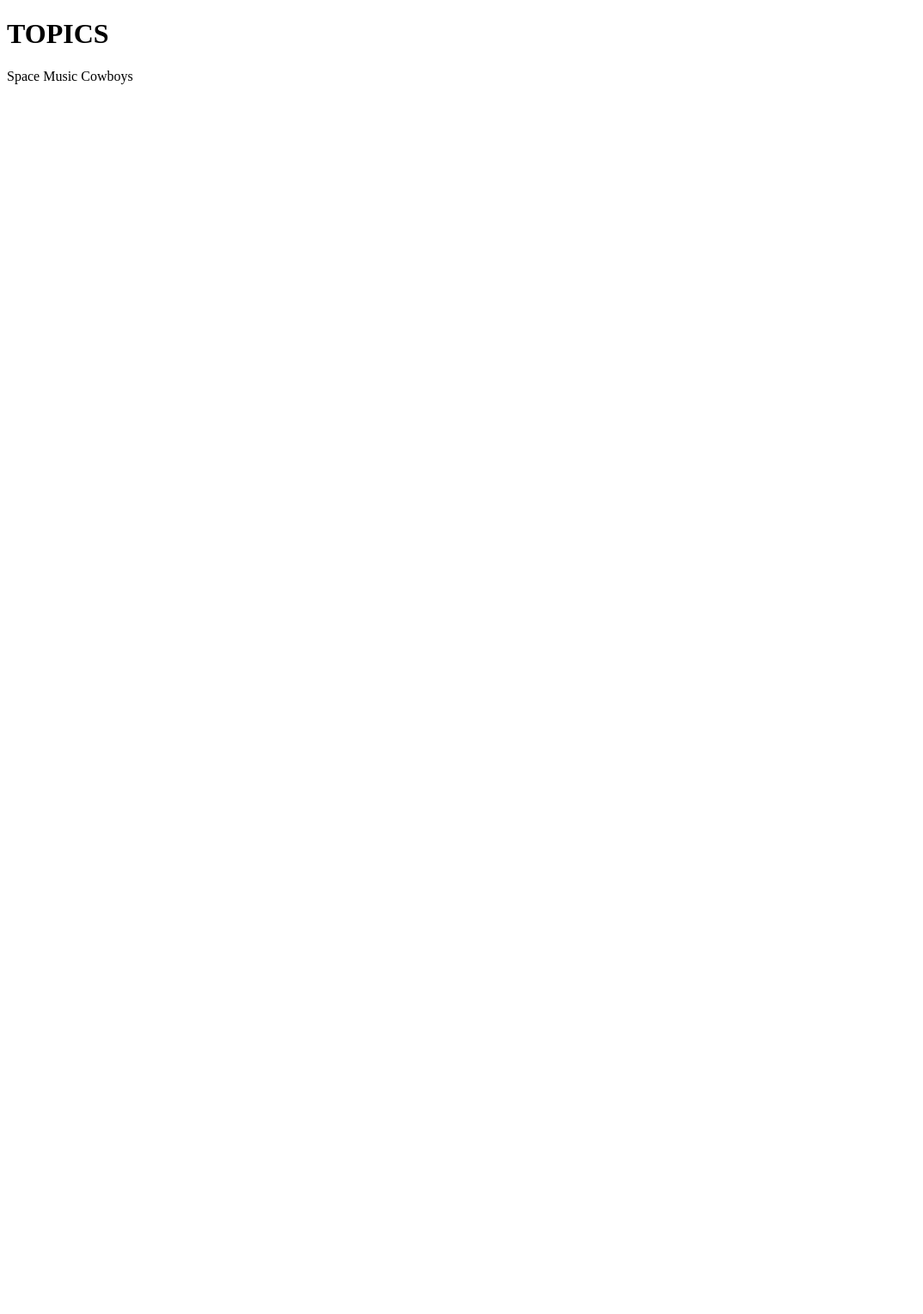
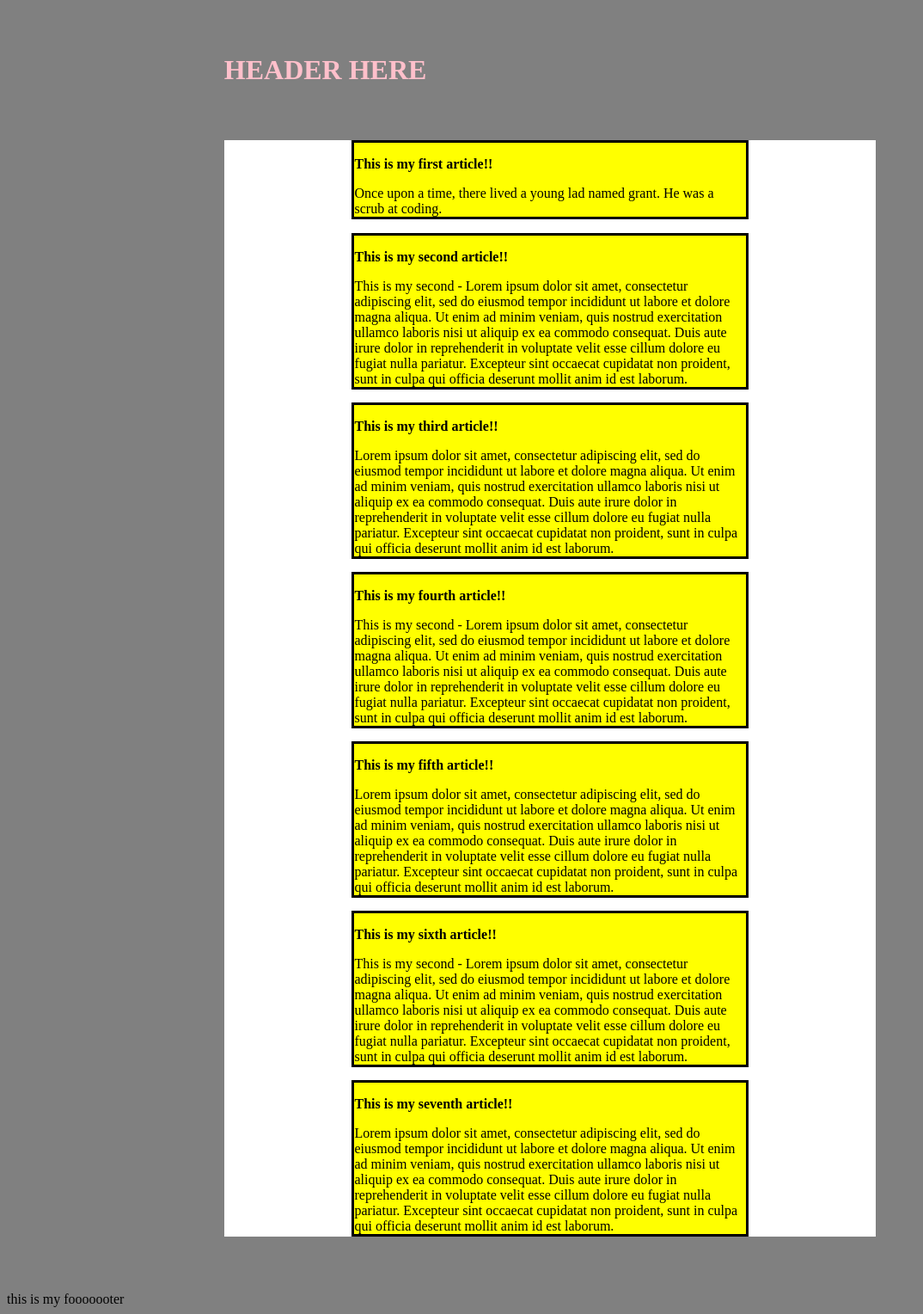
Before and after one commit to grantkee/ACA_web101_grant_kee, a plain HTML site: page myPortfolio/src/blog/blog.html in a window 1280 px wide. Shown: the whole page at 86% size, without its empty margins (0-1074 px from the left). Before the commit the page ends 800 px from the top, so only its background shows below. Drawn offline with Linux system fonts and the light colour scheme.

Commit message:
ive reorganized some files so now im editing the right content, downloaded the bckground image, and debugged my landing page. I still need to work on blog page

```diff
--- a/myPortfolio/src/blog/blog.html
+++ b/myPortfolio/src/blog/blog.html
@@ -1,16 +1,46 @@
-<!DOCTYPE html>
-<html lang="en">
-<head>
-    <meta charset="UTF-8">
-    <meta name="viewport" content="width=device-width, initial-scale=1.0">
-    <meta http-equiv="X-UA-Compatible" content="ie=edge">
-    <title>My Blog</title>
-    <h1>TOPICS</h1>
-    <span>Space</span>
-    <span>Music</span>
-    <span>Cowboys</span>
-</head>
-<body>
-    <nav></nav>
-</body>
-</html>
+<DOCTYPE! html>
+    <html>
+        <head>
+            <title> My Blog</title>
+            <link rel="stylesheet" href="blogstyle.css">
+        </head>
+        <body>
+            <header>
+                <h1>HEADER HERE</h1>
+                </header>
+            <main>
+                <article>
+                <h3>This is my first article!!</h3>
+                Once upon a time, there lived a young lad named grant. He was a scrub at coding.
+                </article>
+                <article>
+                <h3>This is my second article!!</h3>
+                This is my second - Lorem ipsum dolor sit amet, consectetur adipiscing elit, sed do eiusmod tempor incididunt ut labore et dolore magna aliqua. Ut enim ad minim veniam, quis nostrud exercitation ullamco laboris nisi ut aliquip ex ea commodo consequat. Duis aute irure dolor in reprehenderit in voluptate velit esse cillum dolore eu fugiat nulla pariatur. Excepteur sint occaecat cupidatat non proident, sunt in culpa qui officia deserunt mollit anim id est laborum.
+                </article>
+                <article>
+                <h3>This is my third article!!</h3>
+                Lorem ipsum dolor sit amet, consectetur adipiscing elit, sed do eiusmod tempor incididunt ut labore et dolore magna aliqua. Ut enim ad minim veniam, quis nostrud exercitation ullamco laboris nisi ut aliquip ex ea commodo consequat. Duis aute irure dolor in reprehenderit in voluptate velit esse cillum dolore eu fugiat nulla pariatur. Excepteur sint occaecat cupidatat non proident, sunt in culpa qui officia deserunt mollit anim id est laborum.
+                </article>
+                <article>
+                <h3>This is my fourth article!!</h3>
+                This is my second - Lorem ipsum dolor sit amet, consectetur adipiscing elit, sed do eiusmod tempor incididunt ut labore et dolore magna aliqua. Ut enim ad minim veniam, quis nostrud exercitation ullamco laboris nisi ut aliquip ex ea commodo consequat. Duis aute irure dolor in reprehenderit in voluptate velit esse cillum dolore eu fugiat nulla pariatur. Excepteur sint occaecat cupidatat non proident, sunt in culpa qui officia deserunt mollit anim id est laborum.
+                </article>
+                <article>
+                <h3>This is my fifth article!!</h3>
+                Lorem ipsum dolor sit amet, consectetur adipiscing elit, sed do eiusmod tempor incididunt ut labore et dolore magna aliqua. Ut enim ad minim veniam, quis nostrud exercitation ullamco laboris nisi ut aliquip ex ea commodo consequat. Duis aute irure dolor in reprehenderit in voluptate velit esse cillum dolore eu fugiat nulla pariatur. Excepteur sint occaecat cupidatat non proident, sunt in culpa qui officia deserunt mollit anim id est laborum.
+                </article>
+                <article>
+                <h3>This is my sixth article!!</h3>
+                This is my second - Lorem ipsum dolor sit amet, consectetur adipiscing elit, sed do eiusmod tempor incididunt ut labore et dolore magna aliqua. Ut enim ad minim veniam, quis nostrud exercitation ullamco laboris nisi ut aliquip ex ea commodo consequat. Duis aute irure dolor in reprehenderit in voluptate velit esse cillum dolore eu fugiat nulla pariatur. Excepteur sint occaecat cupidatat non proident, sunt in culpa qui officia deserunt mollit anim id est laborum.
+                </article>
+                <article>
+                <h3>This is my seventh article!!</h3>
+                Lorem ipsum dolor sit amet, consectetur adipiscing elit, sed do eiusmod tempor incididunt ut labore et dolore magna aliqua. Ut enim ad minim veniam, quis nostrud exercitation ullamco laboris nisi ut aliquip ex ea commodo consequat. Duis aute irure dolor in reprehenderit in voluptate velit esse cillum dolore eu fugiat nulla pariatur. Excepteur sint occaecat cupidatat non proident, sunt in culpa qui officia deserunt mollit anim id est laborum.
+                </article>
+            </main>
+        </body>
+        <footer>
+            this is my fooooooter
+        </footer>
+    </html>
+</DOCTYPE>
--- /dev/null
+++ b/myPortfolio/src/blog/blogstyle.css
@@ -0,0 +1,34 @@
+h1 {
+    color: pink;
+    width: 60%;
+    margin: 5% auto;
+}
+
+body {
+    background: gray;
+}
+
+main {
+    background: white;
+    width: 60%;
+    margin: 5% auto;
+}
+
+article {
+    margin: 2% auto;
+    border: 3px solid black;
+    width: 60%;
+    background: yellow;
+}
+
+article > h3 {
+    font-size: 1em;
+}
+
+article:hover{
+    background: white;
+}
+
+article > p:hover{
+    background: blue;
+}
--- a/myPortfolio/style.css
+++ b/myPortfolio/style.css
@@ -1,15 +1,12 @@
 body {
   font-family: Arial, Helvetica, sans-serif;
-  background-image: url(https://apod.nasa.gov/apod/image/1712/ngc1232b_vlt_3969.jpg);
-  background-repeat: no-repeat;
-  background-size: 1000px 1000px;
-  width: 100vw;
-  height: 100vh;
+  background-image: url(./background.jpg);
+  background-size: cover;
 }
 
 .logo {
-  width: 150px;
-  height: 100px;
+  width: 750px;
+  height: 750px;
   margin: 3% 10%;
 }
 
@@ -27,25 +24,25 @@ main {
 }
 
 nav > a {
-  margin: 2% 1% 3%;
+  margin: 3px 1px 3px;
   height: 10%;
-  width: 15%;
+  width: 25%;
   color: white;
   font-family: Arial, Helvetica, sans-serif;
-  font-size: 20px;
+  font-size: 30px;
   border-radius: 40px;
   background: transparent;
-  padding: 20px;
+  padding: 10px;
   text-align: center;
   border: 2px solid white;
 }
 
 .has-border {
-  font size: 10px;
+  font-size: 60px;
   border-radius: 40px;
   border: 10px solid white;
   background: transpartent;
-  padding: 20px;
+  /* padding: 20px; */
   text-align: center;
 }
 
@@ -57,9 +54,9 @@ nav {
 }
 
 #profile-pic {
-  width: 200px;
-  height: 200px;
-  border-radius: 50%;
+  width: 1200px;
+  height: 1600px;
+  border-radius: 10%;
   margin: 15% auto;
   grid-column: 2/3;
   align-content: center;
@@ -68,16 +65,19 @@ nav {
 h1 {
   color:silver;
   grid-column: 2/3;
-  margin: 3% auto;
+  margin: 0% auto;
   border-bottom: 2px solid #1940A9;
   align-content: center;
+  font-size: 100px;
 }
 
 h2 {
   grid-column: 2/3;
-  margin: 3% auto;
+  margin: 5% auto;
   font-style: italic;
+  font-size: 50px;
   color: white;
+
 }
 
 .small-text {
@@ -85,21 +85,28 @@ h2 {
   color: white;
   font-size: 10px;
   margin: 3% auto;
+  align-content: center;
 }
 
 button {
   grid-column: 2/3;
-  margin: 3% auto;
-  width: 70%;
-  height: 15%;
+  margin: auto;
+  width: 20%;
+  height: 20%;
   font-family: Arial, Helvetica, sans-serif;
-  font-size: 20px;
-  border-radius: 10px;
+  font-size: 60px;
   background: transparent;
-  padding: 20px;
+  padding: 5% auto;
   padding-bottom: 5%;
   text-align: center;
-  color: rgb(138, 218, 171);
+  color: rgb(0, 255, 170);
   letter-spacing: 5px;
   font-style: oblique;
+  border-width: 10px;
+  border-color: transparent;
+  border-radius: 30%;
 }
+
+button:hover{
+  border-color: black;
+}
```
Also changed, not shown: myPortfolio/index.html (+5 -4 lines), myPortfolio/background.jpg (added).
